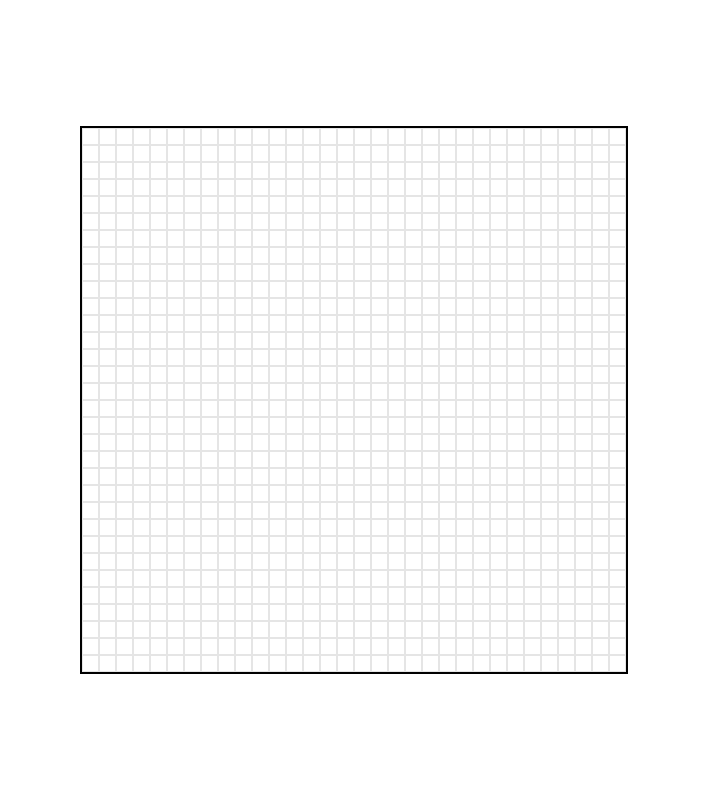
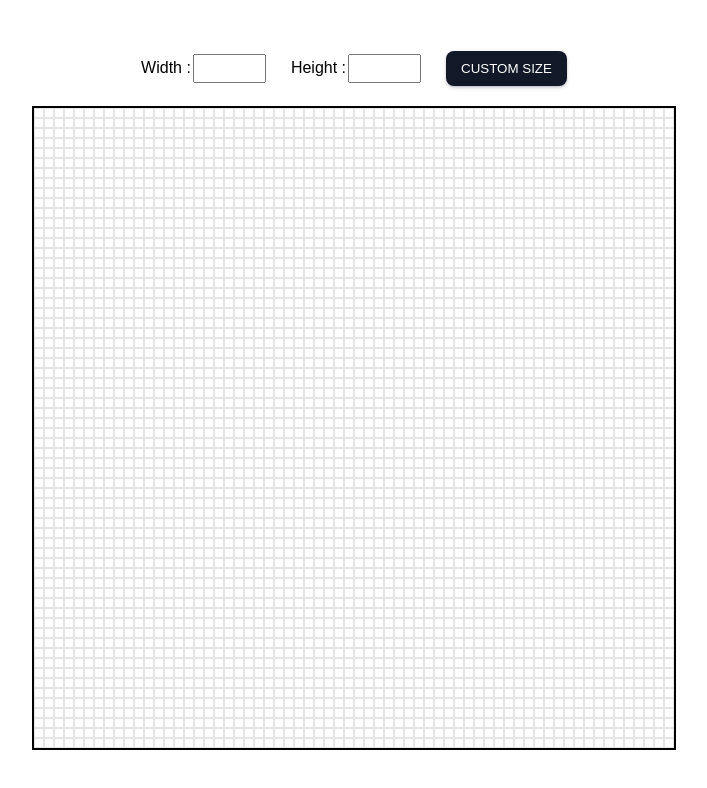
Before and after one commit to alif-rizalif/etch-a-sketch, a plain HTML site: page index.html in a window 1280 px wide. Shown: the whole page, without its empty margins (286-993 px from the left). Drawn offline with Linux system fonts and the light colour scheme.

Commit message:
Add Custom Width & Height Feature

```diff
--- a/index.html
+++ b/index.html
@@ -7,6 +7,18 @@
     <link rel="stylesheet" href="./style.css">
 </head>
 <body>
+    <div class="custom-area">
+        <div class="custom-input">
+            <div>Width :</div>
+            <input type="text" id="width-input" name="width-input" required minlength="1" maxlength="2" size="4" />
+        </div>
+        <div class="custom-input">
+            <div>Height :</div>
+            <input type="text" id="height-input" name="height-input" required minlength="1" maxlength="2" size="4" />
+        </div>
+        <button id="custom-button">CUSTOM SIZE</button>
+    </div>
+
     <div class="container"></div>
     <script src="./script.js"></script>
 </body>
--- a/script.js
+++ b/script.js
@@ -1,21 +1,67 @@
-// Add Container Element
-const container = document.querySelector(".container");
+// Add Custom Button Element
+const btnCustom = document.querySelector("#custom-button");
 
-// Create 1x16 Square
-function grid1x32() {
-  for (let i = 1; i <= 32; i++) {
+// Declare Default Size Grid
+let defaultWidth = 64;
+let defaultHeight = 64;
+
+// Create Width Grid
+function widthGrid() {
+  // Add Container Element
+  const container = document.querySelector(".container");
+
+  // Sizing Width and Height Container
+  container.style.minWidth = `${defaultWidth * 10}px`;
+  container.style.maxWidth = `${defaultWidth * 10}px`;
+  container.style.minHeight = `${defaultHeight * 10}px`;
+  container.style.maxHeight = `${defaultHeight * 10}px`;
+
+  for (let i = 1; i <= defaultWidth; i++) {
     const square = document.createElement("div");
     square.setAttribute("class", "square1");
 
     container.appendChild(square);
+
+    square.addEventListener("mouseover", () => {
+      square.classList.add("black-square");
+    });
   }
 }
 
-// Create 16x16 Square
-function grid32x32() {
-  for (let i = 1; i <= 32; i++) {
-    grid1x32();
+// Create Height Grid
+function heightGrid() {
+  for (let i = 1; i <= defaultHeight; i++) {
+    widthGrid();
   }
 }
 
-grid32x32();
+heightGrid();
+
+// Add Button Fuction
+btnCustom.addEventListener("click", () => {
+  // User Input
+  let widthUser = document.querySelector("#width-input").value;
+  let heightUser = document.querySelector("#height-input").value;
+  console.log(`Width : ${widthUser}, Height : ${heightUser}`);
+
+  if (heightUser > 80) return alert("Sorry, Maximal Width is 80");
+  //   console.log(!widthUser);
+  if (!widthUser || !heightUser || widthUser <= 0 || heightUser <= 0)
+    return alert("Wrong Input");
+
+  // Remove Old Container
+  const containerToRemove = document.body.children[1];
+  document.body.removeChild(containerToRemove);
+
+  // Create New Container
+  const container = document.createElement("div");
+  container.setAttribute("class", "container");
+
+  // Add New Container After Custom Area
+  const customArea = document.querySelector(".custom-area");
+  customArea.after(container);
+
+  defaultWidth = widthUser;
+  defaultHeight = heightUser;
+  heightGrid();
+});
--- a/style.css
+++ b/style.css
@@ -6,9 +6,48 @@
 body {
     font-family: Arial, Helvetica, sans-serif;
     display: flex;
+    flex-direction: column;
     justify-content: center;
     align-items: center;
     height: 100dvh;
+    gap: 20px;
+}
+
+.custom-area {
+    display: flex;
+    justify-content: center;
+    align-items: center;
+    gap: 25px;
+}
+
+.custom-input {
+    display: flex;
+    justify-content: center;
+    align-items: center;
+    gap: 2px;
+}
+
+input {
+    padding: 5px 10px;
+}
+
+#custom-button {
+    color: white;
+    padding: 10px 15px;
+    background-color: #111827;
+    border: none;
+    border-radius: 8px;
+    cursor: pointer;
+    box-shadow: rgba(50, 50, 93, 0.25) 0px 2px 5px -1px, rgba(0, 0, 0, 0.3) 0px 1px 3px -1px;
+}
+
+#custom-button:hover {
+    background-color: #4a4c52;
+}
+
+#custom-button:active {
+    background-color: #000000;
+    color: white;
 }
 
 .container {
@@ -16,15 +55,19 @@ body {
     flex-wrap: wrap;
     justify-content: center;
     align-items: center;
-    max-height: 544px;
-    min-height: 544px;
-    max-width: 544px;
-    min-width: 544px;
+    /* max-height: 640px;
+    min-height: 640px;
+    max-width: 640px;
+    min-width: 640px; */
     border: black 2px solid;
 }
 
 .square1 {
-    height: 15px;
-    width: 15px;
+    height: 8px;
+    width: 8px;
     border: rgba(0, 0, 0, 0.1) 1px solid;
 }
+
+.black-square {
+    background-color: black;
+}
```
